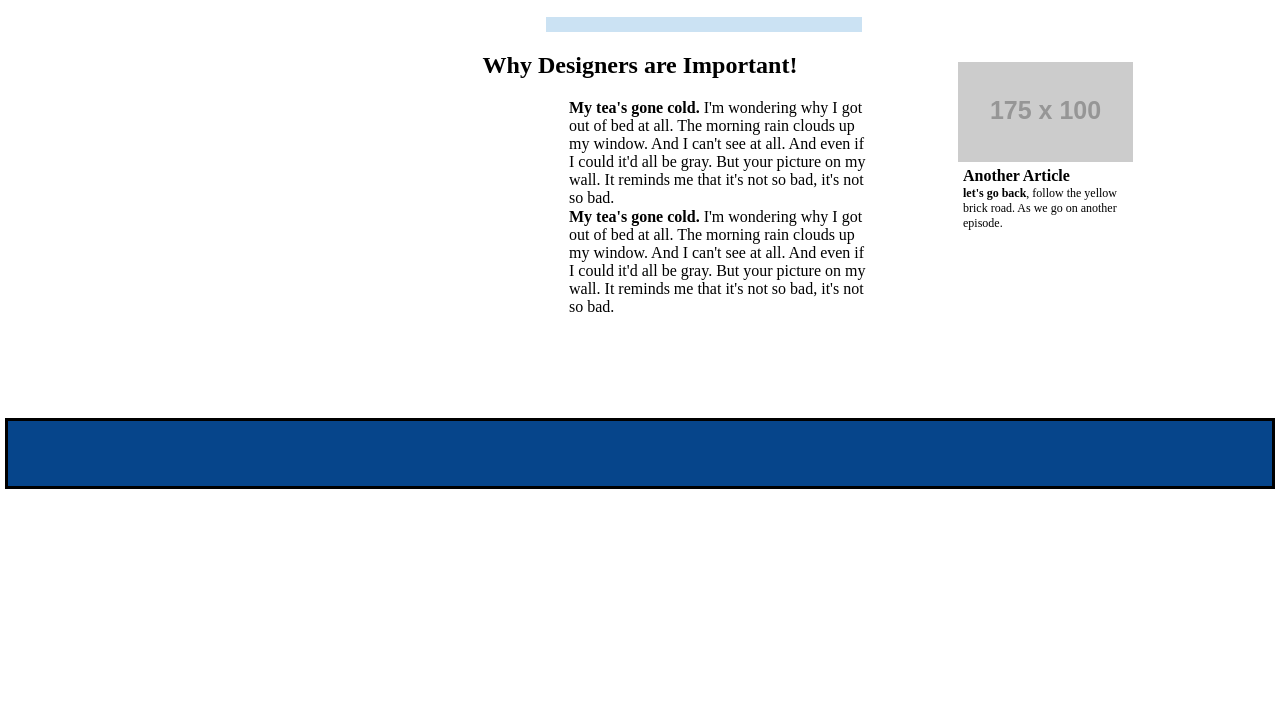
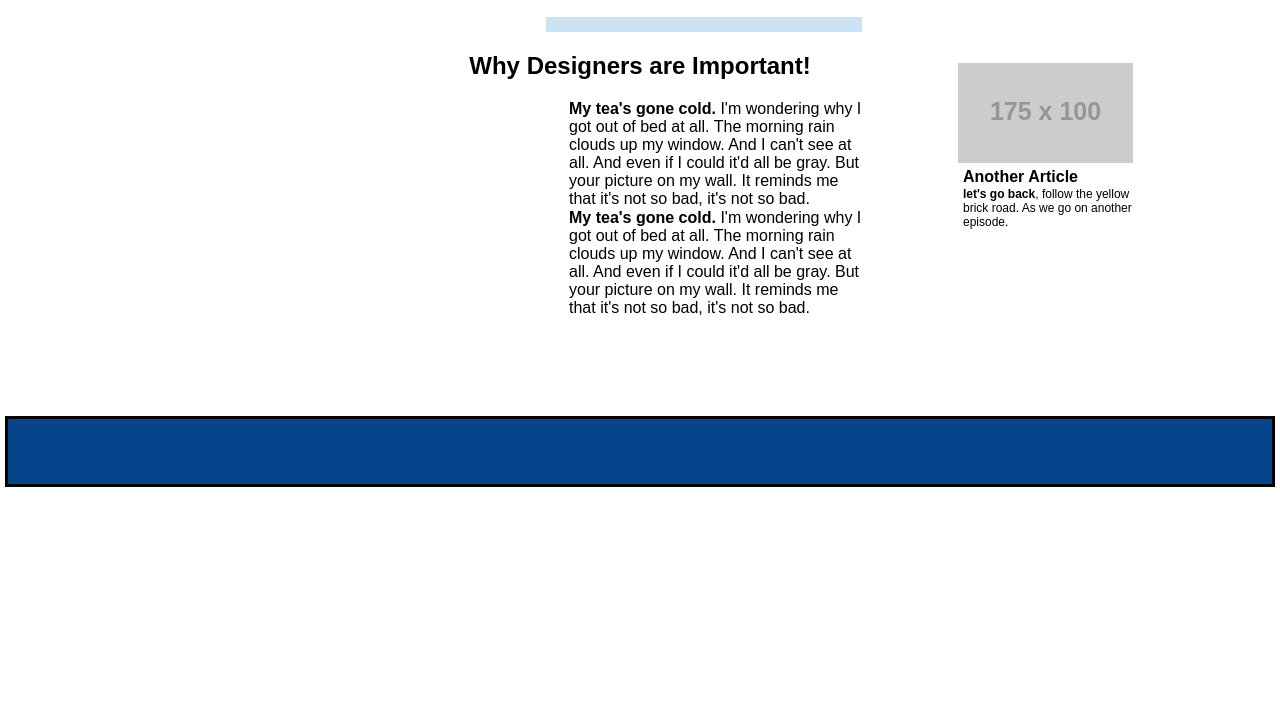
Before and after one commit to sjlaurino/cool-site-project, a plain HTML site: page index.html in a window 1280 px wide. Shown: the part 76-800 px from the top of the page. Drawn offline with Linux system fonts and the light colour scheme; placeholder pictures from the web are drawn by us.

Commit message:
Changed Font

```diff
--- a/style.css
+++ b/style.css
@@ -1,3 +1,7 @@
+body{
+  font-family:sans-serif;
+}
+
 header h1{
   background-color: #06458b;
   text-align: center;
```
Also changed, not shown: index.html (+4 -2 lines).
